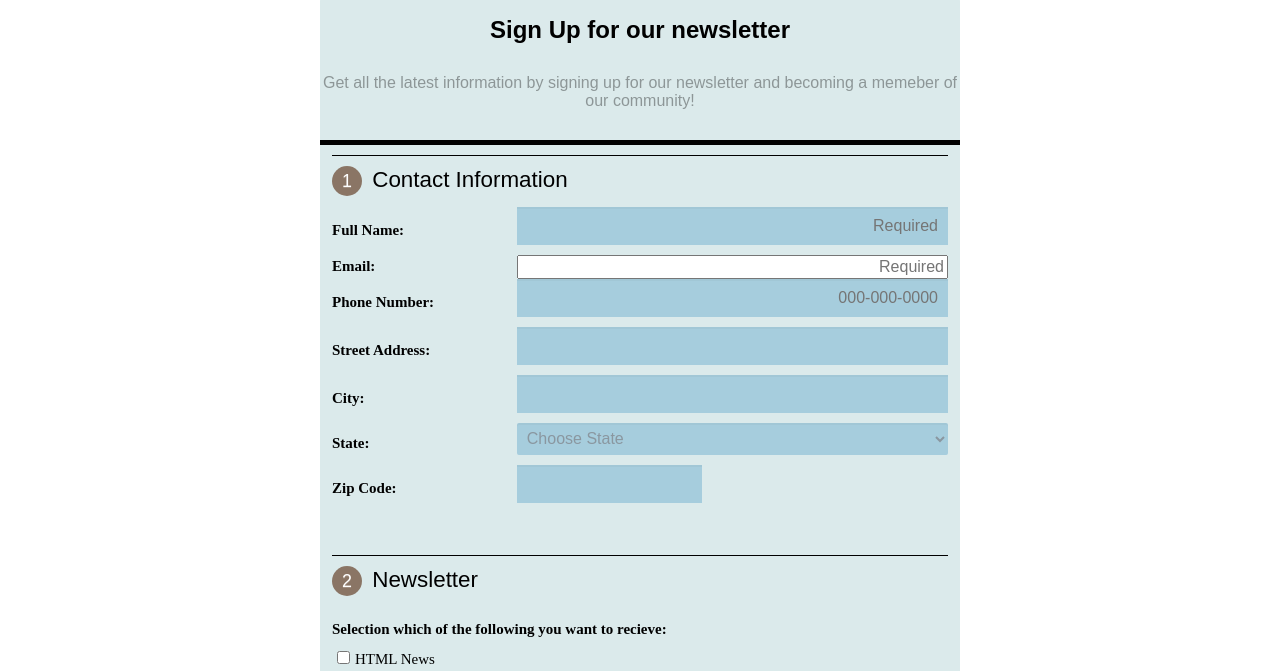
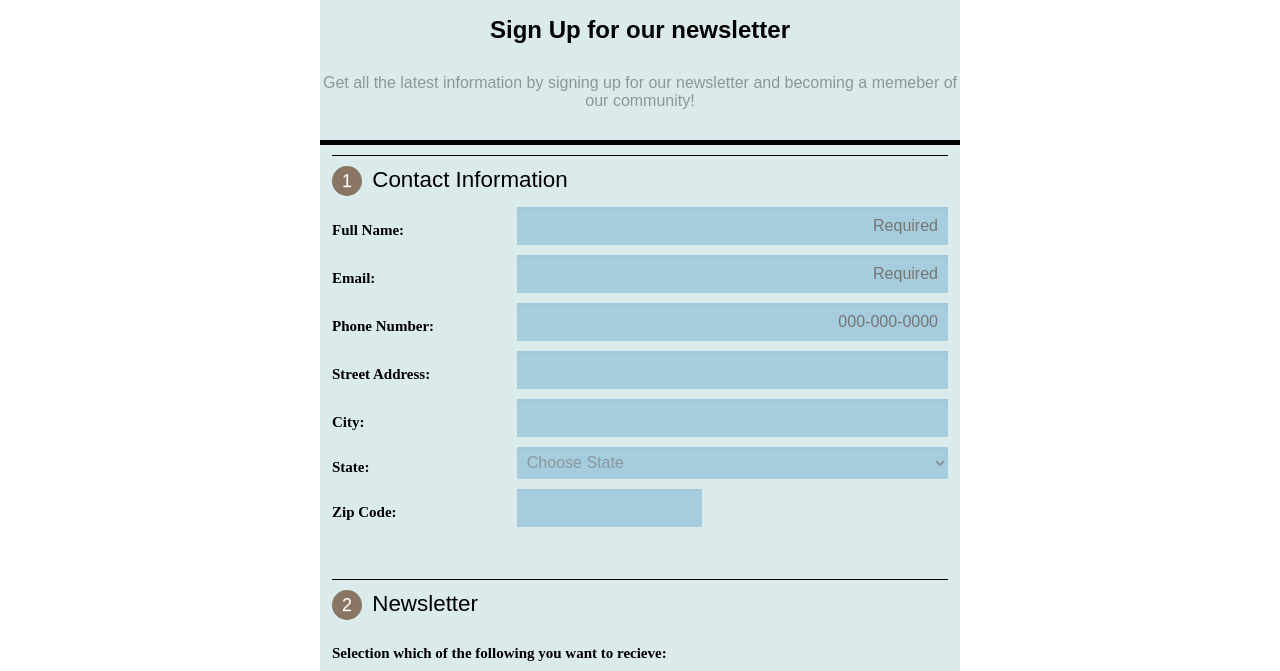
Before and after one commit to BritKHall/Techdegree_Unit3_Project, a plain HTML site: page index.html in a window 1280 px wide. Shown: the part 114-785 px from the top of the page. Drawn offline with Linux system fonts and the light colour scheme; a web font is replaced by a local one.

Commit message:
completed
completed

```diff
--- a/index.html
+++ b/index.html
@@ -34,7 +34,7 @@
 
         <div class= contact>
           <label for="mail">Email:</label>
-          <input  type="mail" id="email" name="user_email" placeholder= "Required" required>
+          <input  type="email" id="mail" name="user_email" placeholder= "Required" required>
         </div>
 
         <div class= contact>
```
